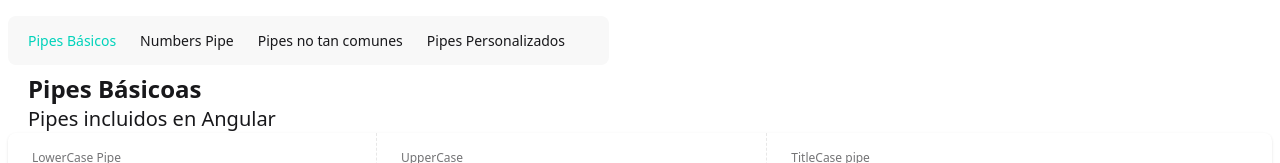
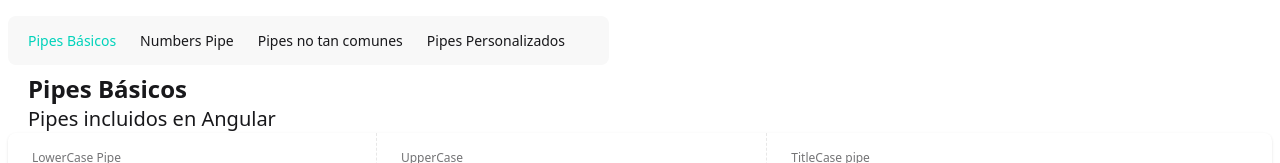
Before and after one commit to BaldoCamposDev/pipes-app, an Angular app: page /basic in a window 1280 px wide. Shown: the top 163 px of the page. Built offline with nearby package versions, Linux system fonts and the light colour scheme.

Commit message:
refactor: :pencil2: Fixed typo

```diff
--- a/src/app/pages/basic-page/basic-page.component.html
+++ b/src/app/pages/basic-page/basic-page.component.html
@@ -1,5 +1,5 @@
 <section class="mx-5">
-  <h1 class="text-2xl font-bold">Pipes Básicoas</h1>
+  <h1 class="text-2xl font-bold">Pipes Básicos</h1>
   <h3 class="text-xl font-thin">Pipes incluidos en Angular</h3>
 </section>
 
```
